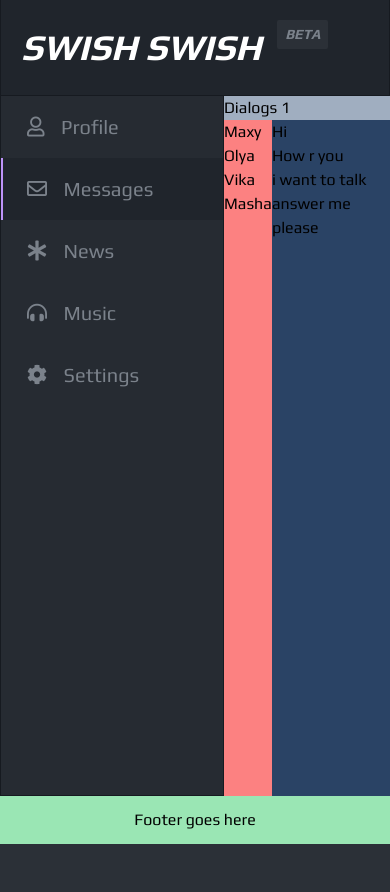
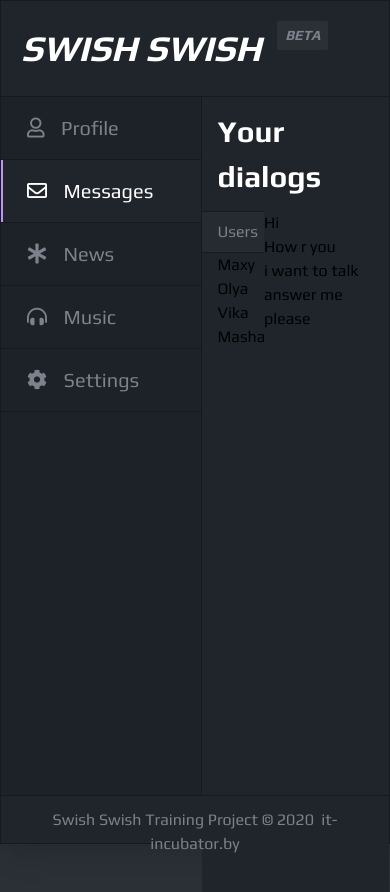
Before and after one commit to TimSeryakov/social-network-tw-ts, a React (Create React App) app: page /dialogs in a window 390 px wide. Shown: the top 892 px of the page. Before the commit the page ends 844 px from the top, so only its background shows below. Built offline with nearby package versions, Linux system fonts and the light colour scheme.

Commit message:
new design yoohoo!

```diff
--- a/src/components/App.tsx
+++ b/src/components/App.tsx
@@ -10,14 +10,14 @@ import {Profile} from "./Profile/Profile";
 
 const App: FC = () => (
     <BrowserRouter>
-      <div className="container shadow-2xl h-full min-h-screen flex flex-col bg-blue-100">
+      <div className="container shadow-xl h-full min-h-screen flex flex-col border border-theme-border">
 
         <Header/>
 
         <div className="flex flex-auto">
           <Sidebar/>
 
-          <main className="flex-grow bg-gray-500">
+          <main className="flex-grow bg-theme-bg-primary">
             <Route path={"/dialogs"} component={Dialogs}/>
             <Route path={"/profile"} render={() => <Profile/>}/>
           </main>
--- a/src/components/Dialogs/Dialogs.tsx
+++ b/src/components/Dialogs/Dialogs.tsx
@@ -10,7 +10,10 @@ const DialogItem = (props: DialogItemType) => {
   const path = "/dialogs/"
 
   return (
-      <div className=""><NavLink to={path + props.id}>{props.name}</NavLink></div>
+      <div className="pl-4">
+
+        <NavLink to={path + props.id}>{props.name}</NavLink>
+      </div>
   )
 }
 
@@ -27,16 +30,22 @@ const Message = (props: MessagePropsType) => {
 export const Dialogs = () => {
   return (
       <section className="h-full">
-        <header><h2>Dialogs 1</h2></header>
+        <header className="py-3 px-4">
+            <h2 className="text-white text-3xl font-bold">Your dialogs</h2>
+        </header>
 
         <div className="flex h-full w-full flex-auto">
-          <div className="bg-red-400 w-4/12">
+
+          <div className="bg-theme-bg-primary w-4/12">
+            <div className="">
+              <h3 className="py-2 px-4 border-t border-b border-theme-border text-theme-text bg-theme-bg-secondary">Users</h3>
+            </div>
             <DialogItem name="Maxy" id={1}/>
             <DialogItem name="Olya" id={2}/>
             <DialogItem name="Vika" id={3}/>
             <DialogItem name="Masha" id={4}/>
           </div>
-          <div className="bg-blue-900 h-full w-full w-8/12 flex-auto">
+          <div className="bg-theme-bg-primary h-full w-full w-8/12 flex-auto">
             <Message text="Hi"/>
             <Message text="How r you"/>
             <Message text="i want to talk"/>
--- a/src/components/Footer/Footer.tsx
+++ b/src/components/Footer/Footer.tsx
@@ -2,7 +2,13 @@ import React, {FC} from 'react';
 
 
 export const Footer: FC = () => (
-    <footer className="h-12 bg-green-300 text-center">
-      <p className="p-3">Footer goes here</p>
+    <footer className="h-12 bg-theme-bg-primary text-center border-t border-theme-border">
+      <p className="text-theme-text p-3">
+        Swish Swish Training Project © 2020 &nbsp;
+        <a
+            className="hover:text-white"
+            href="https://it-incubator.by" target="_blank">it-incubator.by
+        </a>
+      </p>
     </footer>
 )
--- a/src/components/Header/Header.tsx
+++ b/src/components/Header/Header.tsx
@@ -4,9 +4,18 @@ import React from 'react';
 export const Header = () => {
 
   return (
-      <header className="p-5 bg-theme-bg-primary h-24 border-b border-l border-r border-theme-border">
-        <h1 className="font-bold text-4xl font-play uppercase italic text-white font-bold relative">Swish Swish
-          <span className="uppercase bg-theme-badge text-theme-text ml-4 px-2 py-1 rounded-sm text-sm inline-block absolute -translate-y-1/2">beta</span></h1>
+      <header className="p-5 bg-theme-bg-primary h-24 border-b border-theme-border flex justify-between w-full">
+        <div className="">
+          <h1 className="font-bold text-4xl font-play uppercase italic text-white font-bold relative">Swish Swish
+            <span className="uppercase bg-theme-badge text-theme-text ml-4 px-2 py-1 rounded-sm text-sm inline-block absolute -translate-y-1/2">beta</span>
+          </h1>
+        </div>
+        <div className="hidden md:block">
+          <ul className="flex items-center justify-end">
+            <li className="p-4"><a className="text-theme-text text-xl hover:text-white" href="/about">Used Technologies</a></li>
+            <li className="p-4"><a className="text-theme-text text-xl hover:text-white" href="/technologies">About</a></li>
+          </ul>
+        </div>
       </header>
   )
 }
--- a/src/components/Profile/Profile.tsx
+++ b/src/components/Profile/Profile.tsx
@@ -5,9 +5,9 @@ import {ProfileInfo} from "./ProfileInfo/ProfileInfo";
 
 export const Profile = () => {
   return (
-      <>
+      <div className="py-3 px-6">
         <ProfileInfo/>
         <MyPosts/>
-      </>
+      </div>
   )
 }
--- a/src/components/Profile/ProfileInfo/ProfileInfo.tsx
+++ b/src/components/Profile/ProfileInfo/ProfileInfo.tsx
@@ -2,7 +2,10 @@ import React from 'react';
 
 export const ProfileInfo = () => {
   return (
-      <section className="border-2 rounded-md flex">
+      <section className="">
+        <div>
+          <h2 className="text-white text-3xl font-bold">Profile info</h2>
+        </div>
         <div>
           <img className="rounded-full w-16 h-16"
                src="https://avatars1.githubusercontent.com/u/109951?s=400&v=4"
--- a/src/components/Sidebar/Sidebar.tsx
+++ b/src/components/Sidebar/Sidebar.tsx
@@ -4,42 +4,42 @@ import {NavLink} from "react-router-dom";
 
 export const Sidebar = () => {
   return (
-      <aside className="w-56 bg-theme-bg-secondary border-b border-r border-l border-theme-border">
+      <aside className="w-56 bg-theme-bg-third border-r border-theme-border">
         <ul className="">
-          <li className="">
+          <li className="border-b border-theme-border">
             <NavLink to={"/profile"}
-                     className="text-xl text-theme-text block border-l-2 border-theme-bg-secondary hover:text-white py-4 pl-6"
-                     activeClassName="text-white bg-theme-bg-primary border-l-2 border-theme-accent">
-              <i className="far fa-user mr-3"></i> Profile
+                     className="text-xl text-theme-text block border-l-2 border-theme-bg-third hover:text-white py-4 pl-6"
+                     activeClassName="bg-theme-bg-primary border-l-2 border-theme-accent text-theme-white">
+              <i className="far fa-user mr-3"/> Profile
             </NavLink>
           </li>
-          <li className="">
+          <li className="border-b border-theme-border">
             <NavLink to={"/dialogs"}
-                     className="text-xl text-theme-text block border-l-2 border-theme-bg-secondary hover:text-white py-4 pl-6"
-                     activeClassName="text-white bg-theme-bg-primary border-l-2 border-theme-accent">
+                     className="text-xl text-theme-text block border-l-2 border-theme-bg-third hover:text-white py-4 pl-6"
+                     activeClassName="bg-theme-bg-primary border-l-2 border-theme-accent text-theme-white">
 
-              <i className="far fa-envelope mr-3"></i> Messages
+              <i className="far fa-envelope mr-3"/> Messages
             </NavLink>
           </li>
-          <li className="">
+          <li className="border-b border-theme-border">
             <NavLink to={"/news"}
-                     className="text-xl text-theme-text block border-l-2 border-theme-bg-secondary hover:text-white py-4 pl-6"
-                     activeClassName="text-white bg-theme-bg-primary border-l-2 border-theme-accent">
-              <i className="fas fa-asterisk mr-3"></i> News
+                     className="text-xl text-theme-text block border-l-2 border-theme-bg-third hover:text-white py-4 pl-6"
+                     activeClassName="bg-theme-bg-primary border-l-2 border-theme-accent text-theme-white">
+              <i className="fas fa-asterisk mr-3"/> News
             </NavLink>
           </li>
-          <li className="">
+          <li className="border-b border-theme-border">
             <NavLink to={"/music"}
-                     className="text-xl text-theme-text block border-l-2 border-theme-bg-secondary hover:text-white py-4 pl-6"
-                     activeClassName="text-white bg-theme-bg-primary border-l-2 border-theme-accent">
-              <i className="fas fa-headphones-alt mr-3"></i> Music
+                     className="text-xl text-theme-text block border-l-2 border-theme-bg-third hover:text-white py-4 pl-6"
+                     activeClassName="bg-theme-bg-primary border-l-2 border-theme-accent text-theme-white">
+              <i className="fas fa-headphones-alt mr-3"/> Music
             </NavLink>
           </li>
-          <li className="">
+          <li className="border-b border-theme-border">
             <NavLink to={"/settings"}
-                     className="text-xl text-theme-text block border-l-2 border-theme-bg-secondary hover:text-white py-4 pl-6"
-                     activeClassName="text-white bg-theme-bg-primary border-l-2 border-theme-accent">
-              <i className="fas fa-cog mr-3"></i> Settings
+                     className="text-xl text-theme-text block border-l-2 border-theme-bg-third hover:text-white py-4 pl-6"
+                     activeClassName="bg-theme-bg-primary border-l-2 border-theme-accent text-theme-white">
+              <i className="fas fa-cog mr-3"/> Settings
             </NavLink>
           </li>
         </ul>
--- a/tailwind.config.js
+++ b/tailwind.config.js
@@ -20,14 +20,16 @@ module.exports = {
   theme: {
     extend: {
       colors: {
-        "theme-text": "#7b828b", // text
         "theme-bg-primary": "#20252c", // bg main
         "theme-bg-secondary": "#262b32", // bg secondary
+        "theme-bg-third": "#1d2229", // bg third
+        "theme-text": "#7b828b", // text
         "theme-border": "#161a20", // borders
         "theme-accent": "#bd93f9", // accent
         "theme-accent-alternative": "#4e4ad8", // accent
         "theme-placeholder": "#1b1f25", // placeholder
         "theme-badge": "#2b3037", // BETA badge
+        "theme-white": "#ffffff", // bugfix?
       },
     },
     fontFamily: {
```
